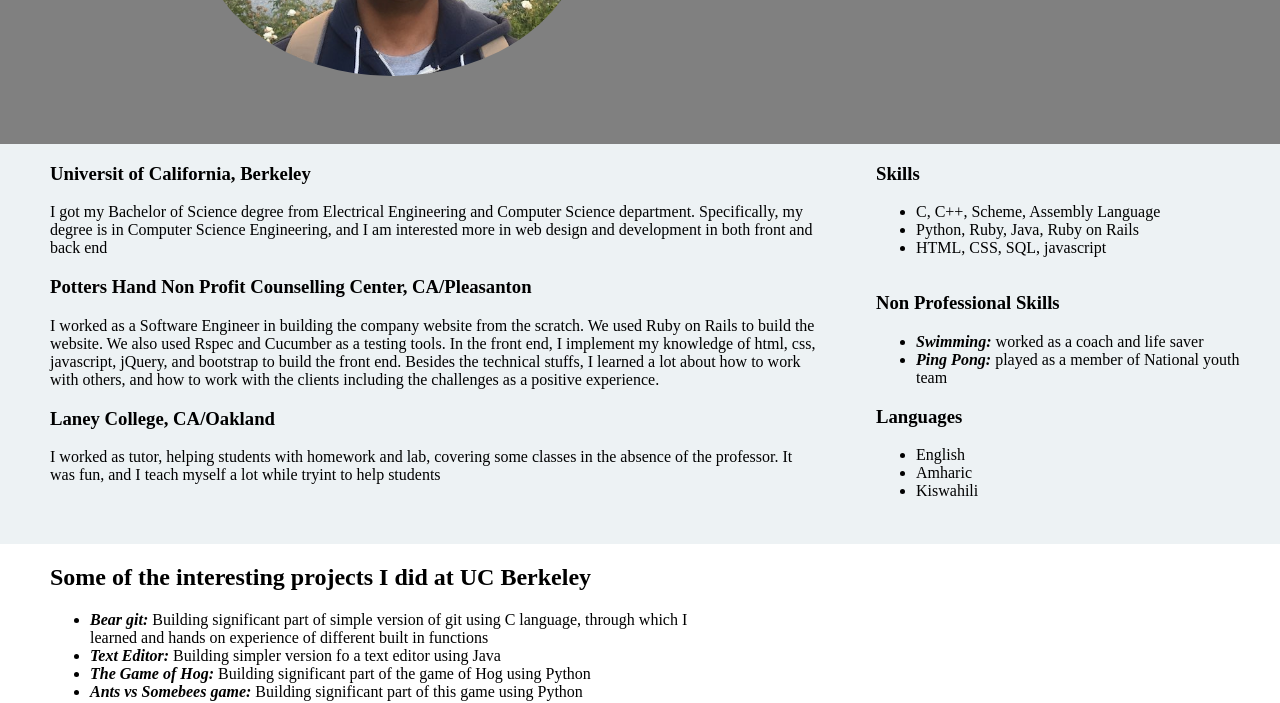
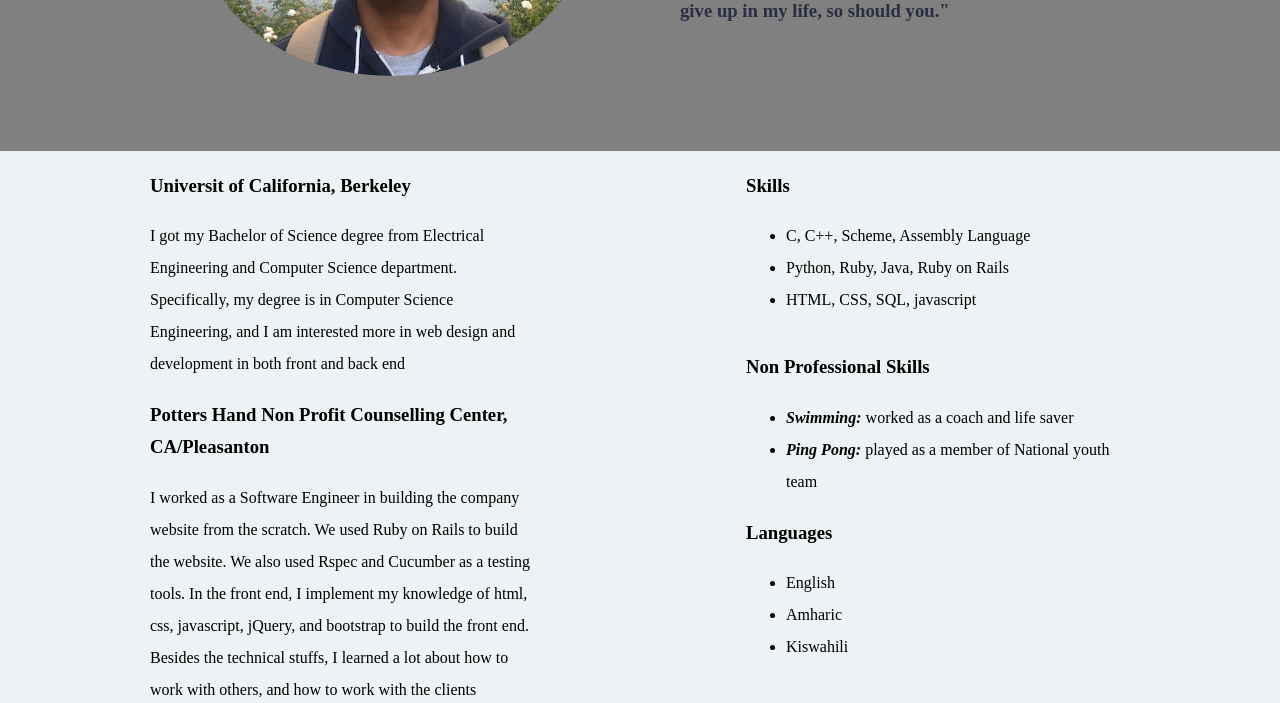
Before and after one commit to tberhanu/resume_html, a plain HTML site: page my_resume/resume.html in a window 1280 px wide. Shown: the part 276-979 px from the top of the page. Drawn offline with Linux system fonts and the light colour scheme.

Commit message:
small change

```diff
--- a/my_resume/resume.css
+++ b/my_resume/resume.css
@@ -6,6 +6,7 @@ html {
 }
 body {
   margin: 0;
+  line-height: 200%;
 }
 
 header, footer {
@@ -29,14 +30,16 @@ header, footer {
 }
 
 .middle_section {
-  height: 400px;
+  height: 800px;
+
   margin-bottom: 0;
   margin-right: 0;
   background: #EDF2F4;
 }
 .profession {
-  width: 60%;
-  margin-left: 50px;
+  width: 30%;
+
+  margin-left: 150px;
   float: left;
 
 }
@@ -44,7 +47,7 @@ header, footer {
 .aside-class {
   width: 30%;
   margin-left: 0;
-  margin-right: 20px;
+  margin-right: 150px;
   float: right;
 }
 
@@ -52,7 +55,7 @@ header, footer {
   /* paddling-top: 0; */
   width: 50%;
   padding-bottom: 0;
-  margin-left: 50px;
+  margin-left: 150px;
 
 }
 .footer {
@@ -75,15 +78,12 @@ footer {
 .wrapper {
   paddling: 50px;
 }
-.f {
+
+p {
+  paddling: 120%;
+}
+/* .f {
   font-family: font-family: 'Caveat', cursive;
-
 }
-
-/* h2 {
-  margin-top: 0;
-  padding-top: 0;
+.space {
 } */
-.space {
-  /* margin-bottom: -10; */
-}
--- a/my_resume/resume.html
+++ b/my_resume/resume.html
@@ -74,8 +74,7 @@
         <div class="projects">
           <h2>Some of the interesting projects I did at UC Berkeley</h2>
           <ul>
-            <li><i><b>Bear git:</b></i> Building significant part of simple version of git using C language, through which I
-              learned and hands on experience of different built in functions</li>
+            <li><i><b>Bear git:</b></i> Building significant part of simple version of git using C language</li>
               <li><i><b>Text Editor:</b></i> Building simpler version fo a text editor using Java</li>
               <li><i><b>The Game of Hog:</b></i> Building significant part of the game of Hog using Python</li>
               <li><i><b>Ants vs Somebees game:</b></i> Building significant part of this game using Python</li>
```
